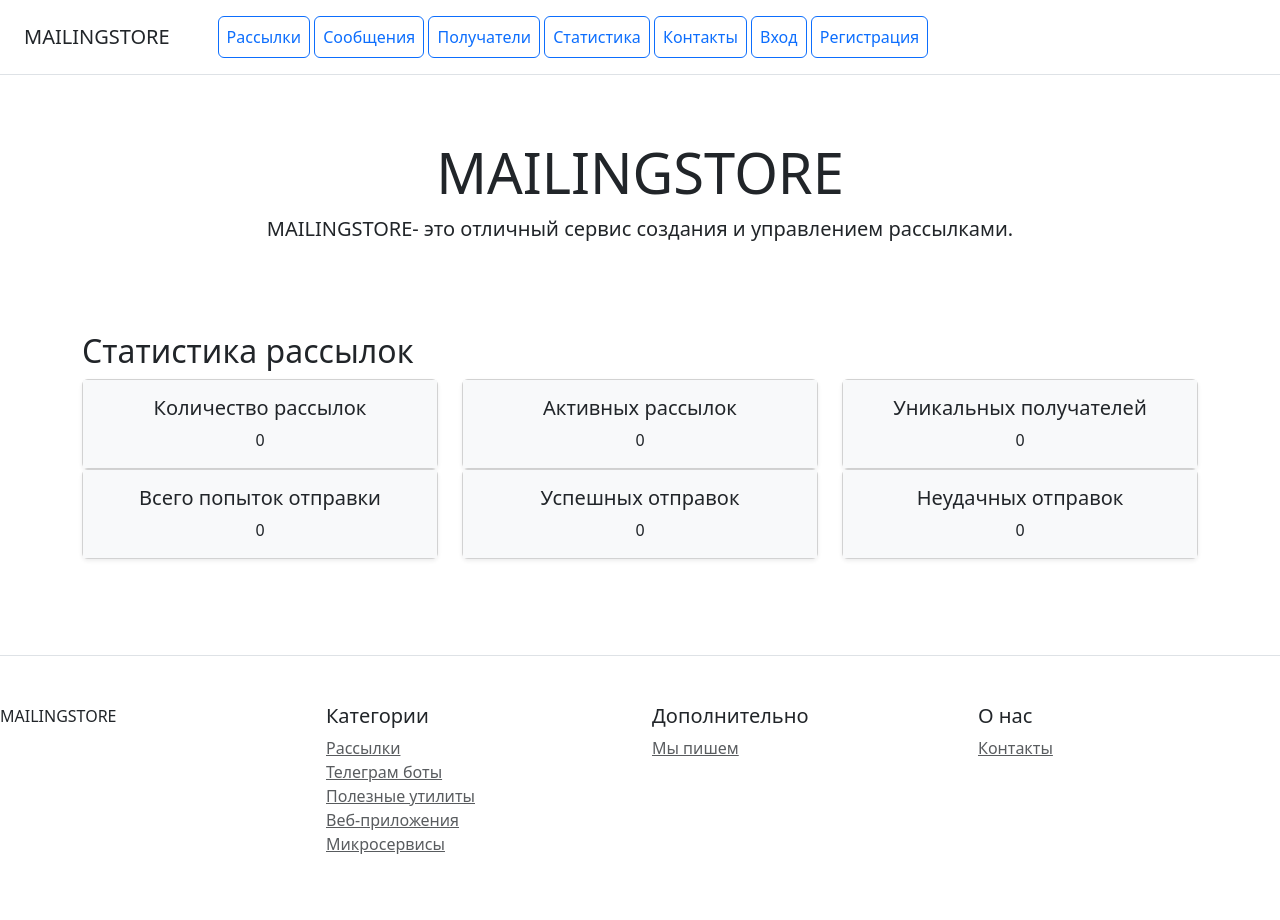
After one commit to EugenyBaz/Mailing_Service, a Django app: page /mailing/statistics/ in a window 1280 px wide. The commit adds this page. Run offline with Django 5.2, Linux system fonts and the light colour scheme; data that the repository does not hold is empty; some libraries are stand-ins or nearby versions.

Commit message:
create statistics

```diff
--- a/mailing/admin.py
+++ b/mailing/admin.py
@@ -1,8 +1,12 @@
 from django.contrib import admin
-from .models import Mailing
+from .models import Mailing, AttemptMailing
 
 
 @admin.register(Mailing)
 class MailingAdmin(admin.ModelAdmin):
     list_display = ("id", "date_and_time_first_launched", "date_and_time_finish_launched", "status", "message", "client_names")
     ordering = ("id",)
+
+@admin.register(AttemptMailing)
+class AttemptMailingAdmin(admin.ModelAdmin):
+    list_display = ('datetime_attempt', 'status', 'mailing')
--- a/mailing/management/commands/send_mailing.py
+++ b/mailing/management/commands/send_mailing.py
@@ -12,6 +12,7 @@
             try:
                 mailing = Mailing.objects.get(pk=mailing_id)
                 mailing.send()  # Вызов метода отправки
+                send_email(mailing)
                 self.stdout.write(f'Successfully sent mailing {mailing_id}')
             except Mailing.DoesNotExist:
                 self.stderr.write(f'Mailing #{mailing_id} does not exist.')
--- a/mailing/templates/mailing/includes/inc_menu.html
+++ b/mailing/templates/mailing/includes/inc_menu.html
@@ -7,8 +7,8 @@
         <a class="p-2 btn btn-outline-primary" href="{% url 'mailing:mailing_list' %}">Рассылки</a>
         <a class="p-2 btn btn-outline-primary" href="{% url 'mail:mail_list' %}">Сообщения</a>
         <a class="p-2 btn btn-outline-primary" href="{% url 'clients:client_list' %}">Получатели</a>
+        <a class="p-2 btn btn-outline-primary" href="{% url 'mailing:statistics' %}">Статистика</a>
         <a class="p-2 btn btn-outline-primary" href="/contacts/">Контакты</a>
-        <a class="p-2 btn btn-outline-primary" href="#">Блог</a>
         {% if user.is_authenticated %}
             <a class="p-2 btn btn-outline-primary" href="#">Выход</a>
         {% else %}
--- a/mailing/templates/mailing/mailing_list.html
+++ b/mailing/templates/mailing/mailing_list.html
@@ -4,8 +4,12 @@
 
 <div class = "container my-2">
     <table class="table table-striped table-hover">
+        <div class="alert alert-info" role="alert">
+            <h4>Количество рассылок: {{ mailings.count }} шт.</h4>
+            <h4>Активных рассылок: {{ active_mailings }} шт.</h4>
+            <h4>Количество уникальных получателей: {{ unique_recipients }} шт.</h4>
+        </div>
 
-        <h1>Количество рассылок: {{ mailings.count }} шт.</h1>
         {% for mailing in mailings %}
             <article>
 
--- /dev/null
+++ b/mailing/templates/mailing/mailing_statistics.html
@@ -0,0 +1,57 @@
+{% extends 'mailing/base.html' %}
+
+{% block content %}
+<div class="container py-5">
+    <h2>Статистика рассылок</h2>
+    <div class="row">
+        <div class="col-md-6 col-lg-4">
+            <div class="card shadow-sm">
+                <div class="card-body bg-light">
+                    <h5 class="card-title text-center">Количество рассылок</h5>
+                    <p class="card-text text-center">{{ total_mailings }}</p>
+                </div>
+            </div>
+        </div>
+        <div class="col-md-6 col-lg-4">
+            <div class="card shadow-sm">
+                <div class="card-body bg-light">
+                    <h5 class="card-title text-center">Активных рассылок</h5>
+                    <p class="card-text text-center">{{ active_mailings }}</p>
+                </div>
+            </div>
+        </div>
+        <div class="col-md-6 col-lg-4">
+            <div class="card shadow-sm">
+                <div class="card-body bg-light">
+                    <h5 class="card-title text-center">Уникальных получателей</h5>
+                    <p class="card-text text-center">{{ unique_recipients }}</p>
+                </div>
+            </div>
+        </div>
+        <div class="col-md-6 col-lg-4">
+            <div class="card shadow-sm">
+                <div class="card-body bg-light">
+                    <h5 class="card-title text-center">Всего попыток отправки</h5>
+                    <p class="card-text text-center">{{ total_attempts }}</p>
+                </div>
+            </div>
+        </div>
+        <div class="col-md-6 col-lg-4">
+            <div class="card shadow-sm">
+                <div class="card-body bg-light">
+                    <h5 class="card-title text-center">Успешных отправок</h5>
+                    <p class="card-text text-center">{{ successful_attempts }}</p>
+                </div>
+            </div>
+        </div>
+        <div class="col-md-6 col-lg-4">
+            <div class="card shadow-sm">
+                <div class="card-body bg-light">
+                    <h5 class="card-title text-center">Неудачных отправок</h5>
+                    <p class="card-text text-center">{{ failure_attempts }}</p>
+                </div>
+            </div>
+        </div>
+    </div>
+</div>
+{% endblock %}
--- a/mailing/urls.py
+++ b/mailing/urls.py
@@ -2,7 +2,7 @@
 from django.conf import settings
 from django.conf.urls.static import static
 from mailing.apps import MailingConfig
-from mailing.views import MailingListView, MailingDetailView, MailingCreateView, MailingUpdateView, MailingDeleteView,  manual_launch, update_statuses
+from mailing.views import MailingListView, MailingDetailView, MailingCreateView, MailingUpdateView, MailingDeleteView,  manual_launch, update_statuses, mailing_statistics
 
 app_name = MailingConfig.name
 
@@ -14,6 +14,7 @@
     path("<int:pk>/delete/", MailingDeleteView.as_view(), name="mailing_delete"),
     path('manual-launch/<int:mailing_id>/', manual_launch, name='manual_launch'),
     path('update-status/', update_statuses, name='update_statuses'),
+    path('statistics/', mailing_statistics, name='statistics'),
 ]
 
 
--- a/mailing/views.py
+++ b/mailing/views.py
@@ -1,25 +1,36 @@
 from django.urls import reverse_lazy
 from django.views.generic import ListView, DetailView, CreateView, UpdateView, DeleteView
 from mailing.forms import MailingForm
-from mailing.models import Mailing
+from mailing.models import Mailing, AttemptMailing
 from mail.models import Mail
 from django.shortcuts import render, redirect, get_object_or_404
 from django.utils.timezone import now
+from django.contrib import messages
 
 
 class MailingListView(ListView):
     model = Mailing
     context_object_name = 'mailings'
 
+    def get_context_data(self, **kwargs):
+        context = super().get_context_data(**kwargs)
+        # Добавляем базовую статистику
+        context.update({
+            'total_mailings': Mailing.objects.count(),
+            'active_mailings': Mailing.objects.filter(status='launched').count(),
+            'unique_recipients': len(set(Mailing.objects.values_list('clients__email', flat=True))),
+        })
+        return context
+
 
 class MailingDetailView(DetailView):
     model = Mailing
     context_object_name = 'mailing'
 
-    def get_object(self, queryset=None):
-        self.object = super().get_object(queryset)
-        self.object.save()
-        return self.object
+    def get_context_data(self, **kwargs):
+        context = super().get_context_data(**kwargs)
+        context['attempts'] = self.object.attempts.all()  # Добавляем попытки отправки
+        return context
 
 
 class MailingCreateView(CreateView):
@@ -60,7 +71,11 @@
 
 def manual_launch(request, mailing_id):
     mailing = get_object_or_404(Mailing, pk=mailing_id)
-    mailing.send()  # Запускаем отправку вручную
+    try:
+        mailing.send()  # Пробуем отправить рассылку
+        messages.success(request, 'Рассылка успешно запущена!')
+    except Exception as e:
+        messages.error(request, f'Ошибка при запуске рассылки: {str(e)}')
     return redirect('mailing:mailing_list')
 
 def update_statuses(request):
@@ -69,3 +84,26 @@
         mailing.status = "completed"
         mailing.save()
     return redirect('mailing:mailing_list')
+
+
+
+def mailing_statistics(request):
+    total_mailings = Mailing.objects.count()
+    active_mailings = Mailing.objects.filter(status='launched').count()
+    unique_recipients = len(set(Mailing.objects.values_list('clients__email', flat=True)))
+
+    # Общая статистика по попыткам
+    total_attempts = AttemptMailing.objects.count()
+    successful_attempts = AttemptMailing.objects.filter(status='success').count()
+    failure_attempts = AttemptMailing.objects.filter(status='failure').count()
+
+    context = {
+        'total_mailings': total_mailings,
+        'active_mailings': active_mailings,
+        'unique_recipients': unique_recipients,
+        'total_attempts': total_attempts,
+        'successful_attempts': successful_attempts,
+        'failure_attempts': failure_attempts,
+    }
+
+    return render(request, 'mailing/mailing_statistics.html', context)
```
Also changed, not shown: config/settings.py (+35 -0 lines), mailing/models.py (+51 -3 lines), mailing/templates/mailing/mailing_detail.html (+29 -0 lines).
